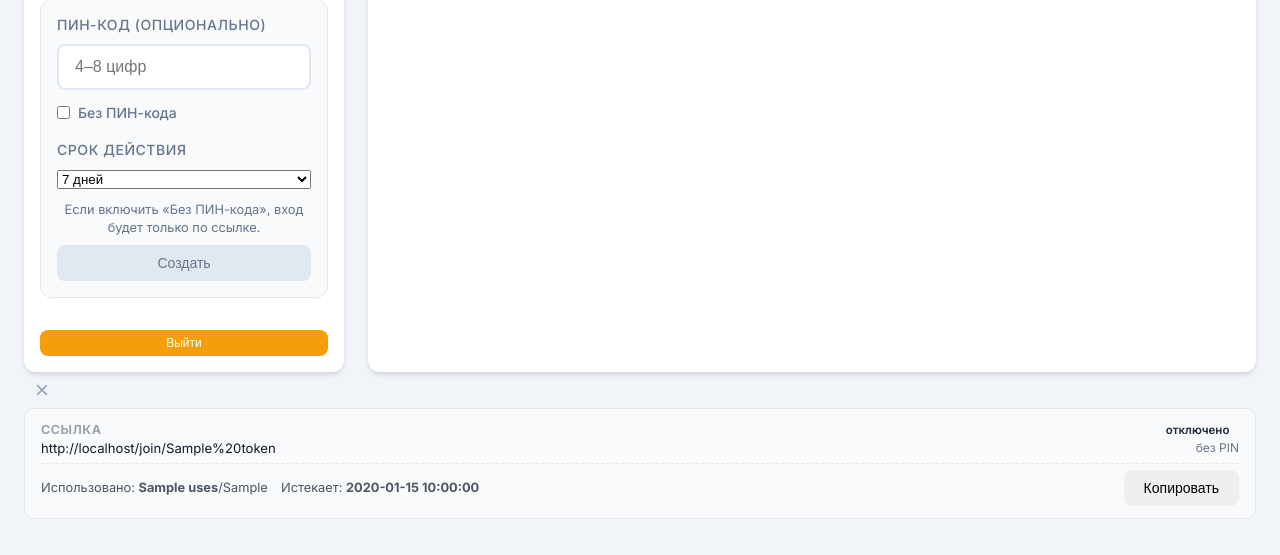
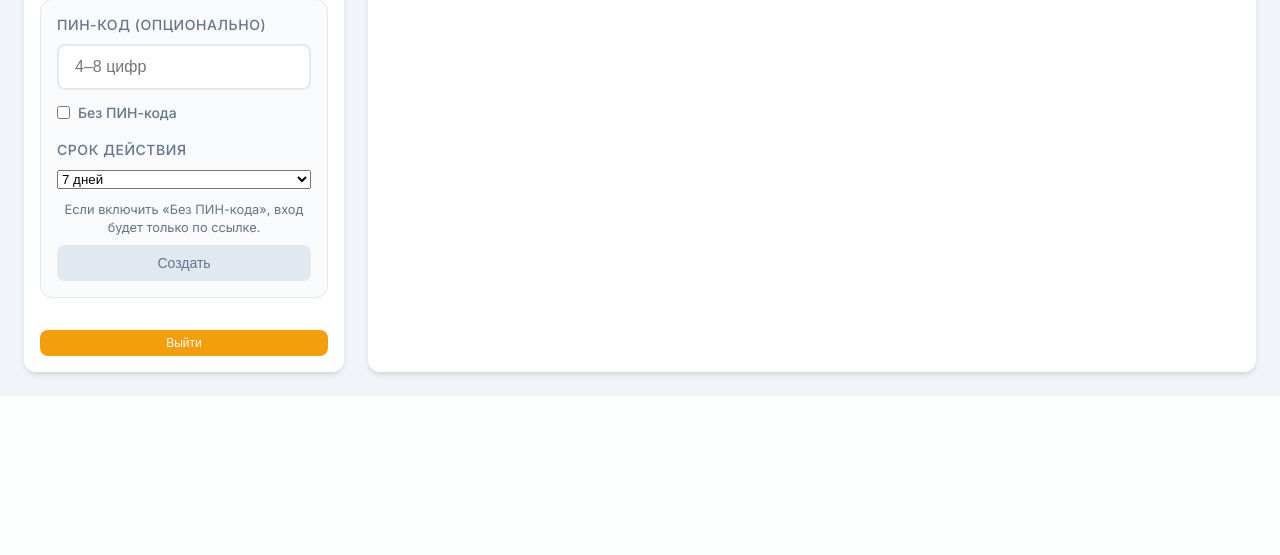
Before and after one commit to BlackHole221Zos/mycloud, a Flask app: template templates/groups/view.html in a window 1280 px wide. Shown: the part 425-980 px from the top of the page. After the commit the page ends 806 px from the top, so only its background shows below. Run offline with Flask 3, Linux system fonts and the light colour scheme; the template is opened without the code that fills it: most values are stand-ins (such as "Sample title", 1, 10 or a date in 2020).

Commit message:
Update view.html

```diff
--- a/templates/groups/view.html
+++ b/templates/groups/view.html
@@ -481,74 +481,6 @@
     </div>
 </div>
 
-      <button class="modal-close"
-              onclick="this.closest('.modal').classList.remove('active')">×</button>
-    </div>
-
-    {% if invites %}
-    <div class="modal-body invites-list">
-      {% for inv in invites %}
-      <div class="invite-item">
-        <div class="invite-main">
-          <div class="invite-link-block">
-            <div class="invite-label">Ссылка</div>
-            <div class="invite-link">
-              {{ url_for('groups.join_via_link', token=inv.token, _external=True) }}
-            </div>
-          </div>
-
-          <div class="invite-status">
-            {% if inv.is_active %}
-              <span class="badge bg-success">активно</span>
-            {% else %}
-              <span class="badge bg-secondary">отключено</span>
-            {% endif %}
-            <div class="invite-pin">
-              {{ 'PIN включён' if inv.pincode_hash else 'без PIN' }}
-            </div>
-          </div>
-        </div>
-
-        <div class="invite-footer">
-          <div class="invite-meta">
-            <span>Использовано:
-              <strong>{{ inv.uses }}</strong>{% if inv.max_uses %}/{{ inv.max_uses }}{% endif %}
-            </span>
-            <span>Истекает:
-              <strong>{{ inv.expires_at or 'без ограничений' }}</strong>
-            </span>
-          </div>
-
-          <div class="invite-actions">
-            <button type="button"
-                    class="btn btn-xs btn-outline-secondary"
-                    onclick="copyText('{{ url_for('groups.join_via_link', token=inv.token, _external=True) }}')">
-              Копировать
-            </button>
-
-            {% if inv.is_active %}
-            <form method="POST"
-                  action="{{ url_for('groups.deactivate_invite', group_id=group.id, invite_id=inv.id) }}"
-                  onsubmit="return confirm('Отключить эту ссылку?');"
-                  style="display:inline;">
-              <button type="submit" class="btn btn-xs btn-outline-danger">
-                Отключить
-              </button>
-            </form>
-            {% endif %}
-          </div>
-        </div>
-      </div>
-      {% endfor %}
-    </div>
-    {% else %}
-    <div class="modal-body">
-      <p style="color:var(--gray-500);">Пока нет созданных ссылок. Создайте первую в блоке «Пригласить».</p>
-    </div>
-    {% endif %}
-  </div>
-</div>
-
 <div id="groupActions"
      data-download-url="{{ url_for('groups.bulk_group_download', group_id=group.id) }}">
 </div>
```
